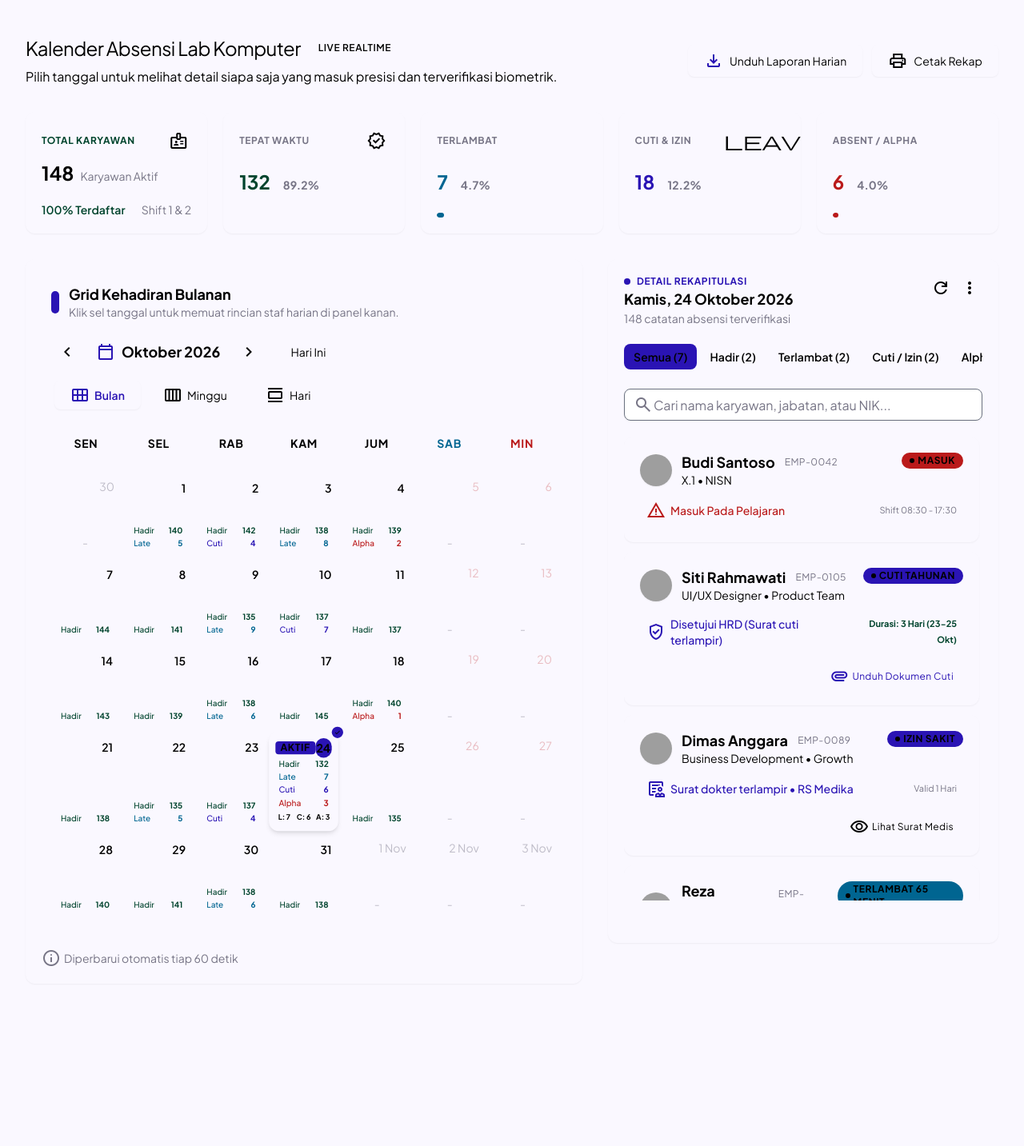
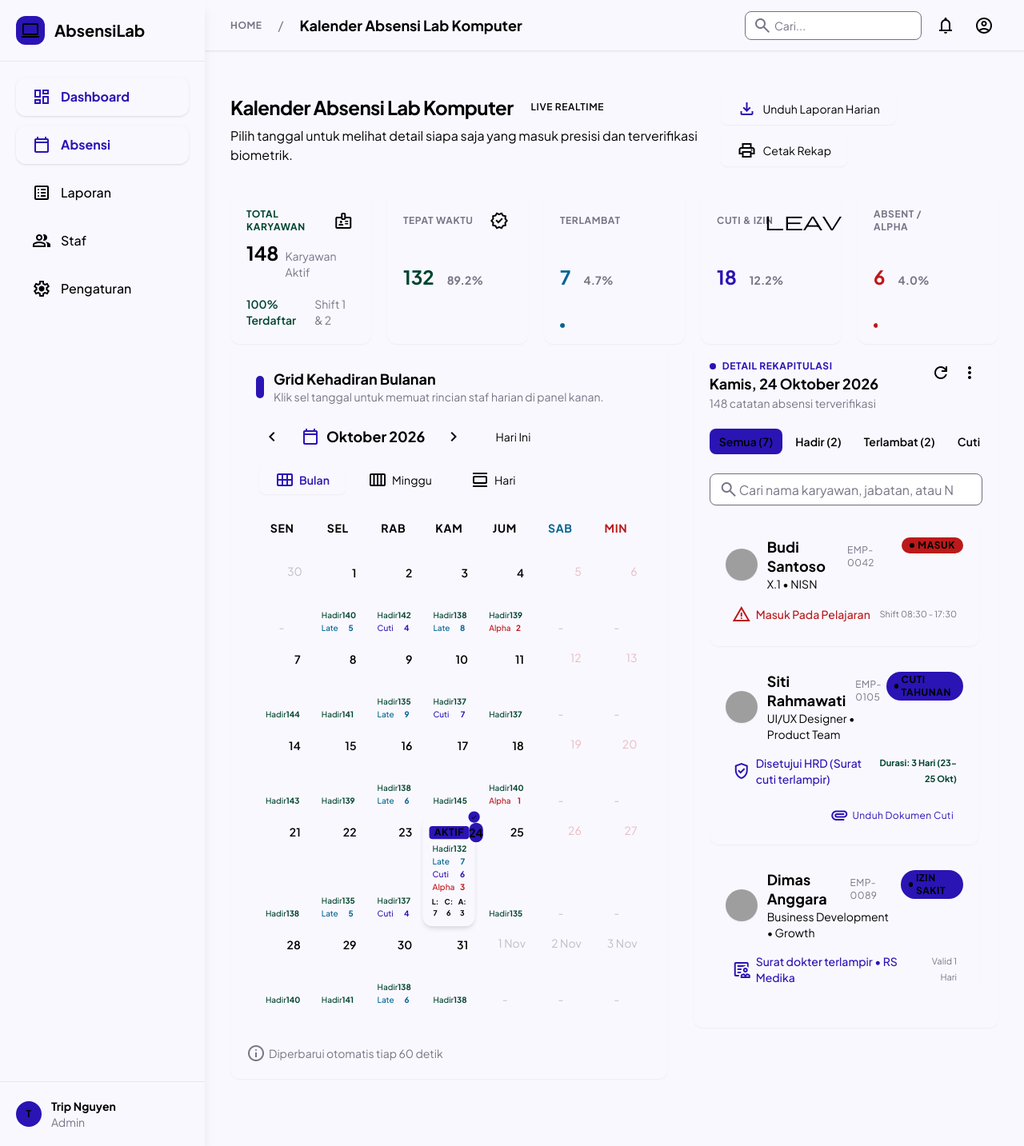
Before and after one commit to tripng/absensi_lab, a Laravel app: page /absensi in a window 1280 px wide. Shown: the whole page at 80% size. Run offline with Laravel 12, Linux system fonts and the light colour scheme; style sheets or scripts are compiled from the project's sources; some libraries are stand-ins or nearby versions; grey boxes are pictures that could not be loaded.

Commit message:
feat: add Navbar sidebar + Topbar sticky, bold typography pass
Layout:
- Navbar.jsx: fixed sidebar (w-64) brand 'AbsensiLab', 5 nav items, user footer
- Topbar.jsx: sticky header, breadcrumbs, search, notif + profil icons
- Index.jsx: wrap layout (sidebar + topbar + scrollable main)
Typography:
- font-extrabold on judul HeaderDeck, angka metric, calendar title + month label
- MetricCards grid mb-space-lg removed (segera section flow)

Verifikasi: npm run build 1.78s OK, curl /absensi 200, Playwright render
all assertions true (navbar, topbar, 7 metric cards, 7 employee cards,
calendar title, oktober 2026, filter tabs, search, export/print btn).
Screenshot /tmp/absensi_render_v2.png

NOTE: template.html (asli, untracked) + tailwind.config.js +
resources/js/Pages/Absensi/* komponen baru. Project belum punya remote
origin — push tertunda sampai repo siap.

```diff
--- a/resources/js/Pages/Absensi/CalendarGrid.jsx
+++ b/resources/js/Pages/Absensi/CalendarGrid.jsx
@@ -105,7 +105,7 @@
         <div className="flex items-center gap-space-sm">
           <div className="w-2.5 h-7 bg-primary rounded-full" />
           <div>
-            <h2 className="font-headline-sm text-headline-sm text-on-surface font-bold">
+            <h2 className="font-headline-sm text-headline-sm text-on-surface font-extrabold">
               Grid Kehadiran Bulanan
             </h2>
             <p className="font-body-sm text-body-sm text-outline">
@@ -128,7 +128,7 @@
           </button>
           <div className="px-space-md flex items-center gap-space-xs">
             <Mso name="calendar_today" className="text-primary" />
-            <span className="font-headline-sm text-headline-sm text-on-surface font-bold">
+            <span className="font-headline-sm text-headline-sm text-on-surface font-extrabold">
               {monthMeta.displayed}
             </span>
           </div>
--- a/resources/js/Pages/Absensi/HeaderDeck.jsx
+++ b/resources/js/Pages/Absensi/HeaderDeck.jsx
@@ -6,7 +6,7 @@
       <div className="flex flex-col lg:flex-row lg:items-center justify-between gap-space-md">
         <div className="flex flex-col gap-space-xs">
           <div className="flex items-center gap-space-sm">
-            <span className="font-headline-lg text-headline-lg text-on-surface tracking-tight">
+            <span className="font-headline-lg text-headline-lg text-on-surface tracking-tight font-extrabold">
               Kalender Absensi Lab Komputer
             </span>
             <span className="px-2.5 py-1 rounded-full bg-primary-fixed text-on-primary-fixed font-label-sm text-label-sm uppercase tracking-wider font-semibold">
--- a/resources/js/Pages/Absensi/Index.jsx
+++ b/resources/js/Pages/Absensi/Index.jsx
@@ -2,11 +2,23 @@
 import MetricCards from './MetricCards';
 import CalendarGrid from './CalendarGrid';
 import DetailPanel from './DetailPanel';
+import Navbar from './Navbar';
+import Topbar from './Topbar';
 
 export default function AbsensiIndex() {
   return (
-    <main className="overflow-y-auto">
-      <div className="max-w-7xl mx-auto px-4 sm:px-6 lg:px-8 py-6">
+    <div className="flex h-screen overflow-hidden bg-background text-on-surface">
+      {/* Sidebar navigation */}
+      <Navbar />
+
+      {/* Main content area (offset by sidebar width) */}
+      <div className="flex-1 flex flex-col overflow-hidden ml-64">
+        {/* Topbar */}
+        <Topbar />
+
+        {/* Scrollable page body */}
+        <main className="flex-1 overflow-y-auto">
+          <div className="max-w-7xl mx-auto px-4 sm:px-6 lg:px-8 py-space-lg">
             {/* Top Intro & Control Deck */}
             <HeaderDeck />
 
@@ -20,5 +32,7 @@
             </div>
           </div>
         </main>
+      </div>
+    </div>
   );
 }
--- a/resources/js/Pages/Absensi/MetricCards.jsx
+++ b/resources/js/Pages/Absensi/MetricCards.jsx
@@ -15,7 +15,7 @@
           </div>
         </div>
         <div className="flex items-baseline gap-space-xs">
-          <span className={`font-headline-lg text-headline-lg font-bold ${m.valueColor}`}>{m.value}</span>
+          <span className={`font-headline-lg text-headline-lg font-extrabold ${m.valueColor}`}>{m.value}</span>
           <span className="font-label-md text-label-md px-2 py-0.5 rounded-full bg-surface-container-lowest text-outline font-bold">
             {m.sub}
           </span>
@@ -54,7 +54,7 @@
 
 export default function MetricCards() {
   return (
-    <div className="mb-space-lg grid grid-cols-2 md:grid-cols-3 xl:grid-cols-5 gap-space-md">
+    <div className="grid grid-cols-2 md:grid-cols-3 xl:grid-cols-5 gap-space-md">
       {metrics.map((m) => (
         <MetricCard key={m.key} m={m} />
       ))}
--- /dev/null
+++ b/resources/js/Pages/Absensi/Navbar.jsx
@@ -0,0 +1,53 @@
+import Mso from './Mso';
+
+const navItems = [
+  { label: 'Dashboard', icon: 'dashboard', active: true },
+  { label: 'Absensi', icon: 'calendar_today', active: true },
+  { label: 'Laporan', icon: 'list_alt', active: false },
+  { label: 'Staf', icon: 'group', active: false },
+  { label: 'Pengaturan', icon: 'settings', active: false },
+];
+
+export default function Navbar() {
+  return (
+    <nav className="fixed top-0 left-0 h-screen w-64 bg-surface-container-lowest shadow-lg flex flex-col z-50">
+      {/* Brand */}
+      <div className="p-space-md border-b border-outline-variant flex items-center gap-space-sm">
+        <div className="w-9 h-9 rounded-xl bg-primary flex items-center justify-center text-on-primary">
+          <Mso name="computer" size={20} />
+        </div>
+        <span className="font-headline-md text-headline-md font-extrabold text-on-surface">
+          AbsensiLab
+        </span>
+      </div>
+
+      {/* Nav items */}
+      <div className="flex-1 py-space-md overflow-y-auto">
+        {navItems.map((item) => (
+          <div
+            key={item.label}
+            className={`mx-space-md mb-space-sm flex items-center gap-space-sm px-space-md py-space-sm rounded-xl transition-all cursor-pointer ${
+              item.active
+                ? 'bg-primary-fixed shadow text-primary font-label-md font-extrabold'
+                : 'text-on-surface-variant hover:bg-surface-container hover:text-on-surface font-label-md font-medium'
+            }`}
+          >
+            <Mso name={item.icon} className={item.active ? 'text-primary' : 'text-on-surface-variant'} />
+            <span>{item.label}</span>
+          </div>
+        ))}
+      </div>
+
+      {/* Footer / User */}
+      <div className="p-space-md border-t border-outline-variant flex items-center gap-space-sm">
+        <div className="w-8 h-8 rounded-full bg-primary text-on-primary flex items-center justify-center">
+          <span className="font-label-sm text-label-sm font-bold">T</span>
+        </div>
+        <div className="flex flex-col">
+          <span className="font-label-md text-label-md font-extrabold text-on-surface">Trip Nguyen</span>
+          <span className="font-body-sm text-body-sm text-outline">Admin</span>
+        </div>
+      </div>
+    </nav>
+  );
+}
--- /dev/null
+++ b/resources/js/Pages/Absensi/Topbar.jsx
@@ -0,0 +1,46 @@
+import Mso from './Mso';
+
+export default function Topbar() {
+  return (
+    <header className="h-16 bg-surface-container-lowest shadow-sm flex items-center justify-between px-space-lg border-b border-outline-variant sticky top-0 z-40">
+      {/* Left: page title + breadcrumbs */}
+      <div className="flex items-center gap-space-md">
+        <span className="font-label-sm text-label-sm uppercase tracking-wider text-outline font-bold">
+          Home
+        </span>
+        <span className="text-outline">/</span>
+        <span className="font-headline-sm text-headline-sm text-on-surface font-extrabold">
+          Kalender Absensi Lab Komputer
+        </span>
+      </div>
+
+      {/* Right: quick actions */}
+      <div className="flex items-center gap-space-sm">
+        <div className="relative">
+          <input
+            type="text"
+            placeholder="Cari..."
+            className="h-9 pl-9 pr-3 rounded-lg bg-surface-container-low text-label-md text-label-md text-on-surface placeholder:text-outline focus:outline-none focus:ring-1 focus:ring-primary transition-all"
+          />
+          <Mso name="search" className="absolute left-2.5 top-1/2 -translate-y-1/2 text-outline" size={18} />
+        </div>
+
+        <button
+          type="button"
+          className="w-9 h-9 rounded-lg bg-surface-container hover:bg-surface-container-high flex items-center justify-center text-on-surface-variant hover:text-on-surface transition-all"
+          title="Notifikasi"
+        >
+          <Mso name="notifications" size={20} />
+        </button>
+
+        <button
+          type="button"
+          className="w-9 h-9 rounded-lg bg-surface-container hover:bg-surface-container-high flex items-center justify-center text-on-surface-variant hover:text-on-surface transition-all"
+          title="Profil"
+        >
+          <Mso name="account_circle" size={22} />
+        </button>
+      </div>
+    </header>
+  );
+}
```
Also changed, not shown: tests/absensi-render-verify.js (+13 -13 lines). Lines whose indentation alone changed are shown as unchanged.
